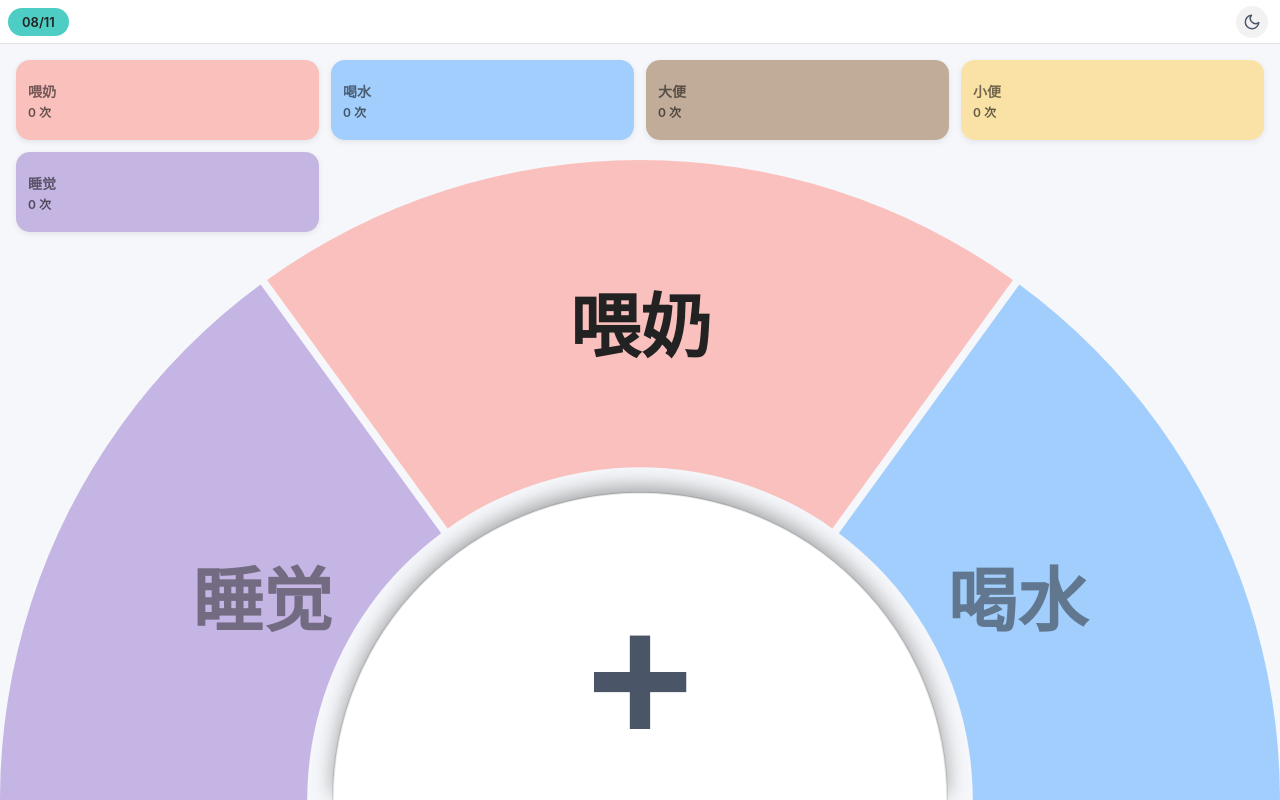
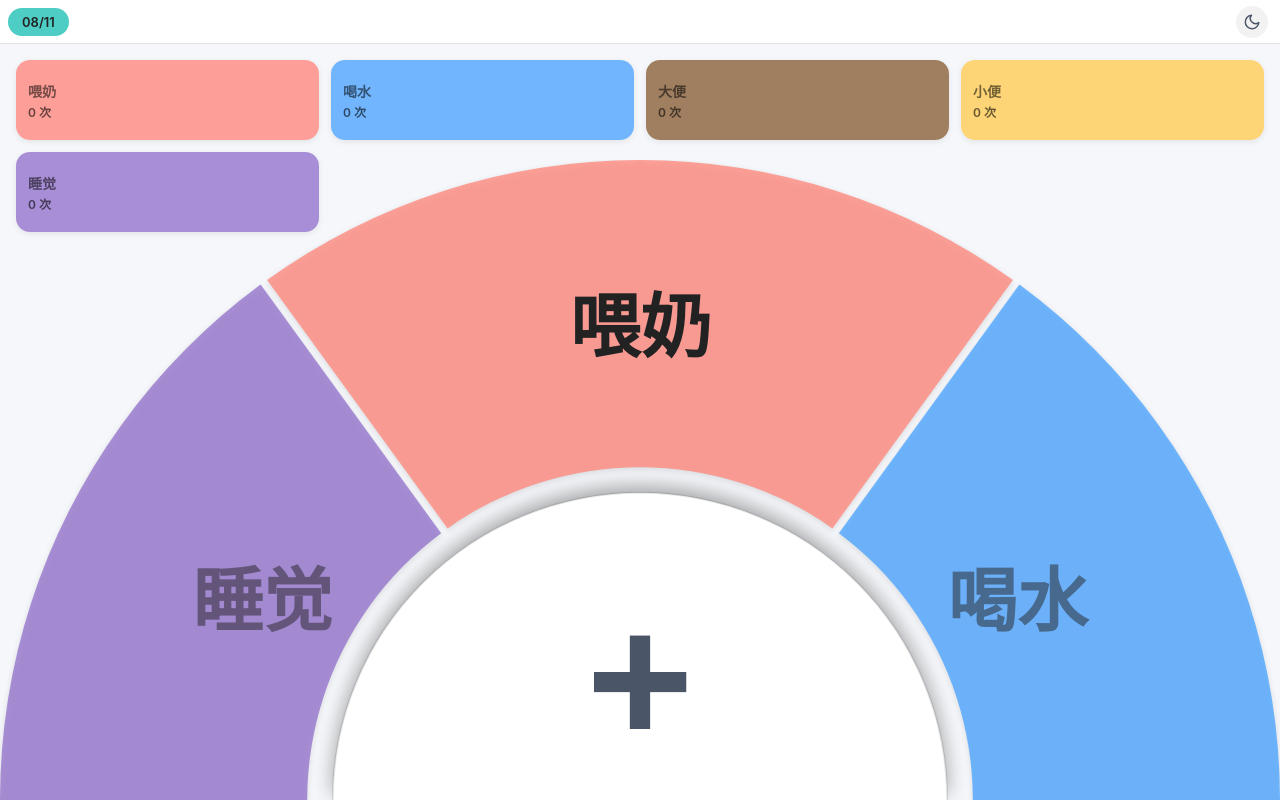
Before and after one commit to Eug620/server-fastify, a website with bundled scripts: page public/index.html in a window 1280 px wide. Built offline with nearby package versions, Linux system fonts and the light colour scheme; files whose address does not match are found by name.

Commit message:
feat(turntable-selection): update

```diff
--- a/public/js/config.js
+++ b/public/js/config.js
@@ -38,6 +38,14 @@ export const AppConfig = {
                 offsetY: -6,
             },
         },
+        sectorStyle: {
+            shadow: {
+                color: 'rgba(0,0,0,0.3)',
+                blur: 8,
+                offsetX: 0,
+                offsetY: 2,
+            },
+        },
     },
     /** 卡片网格配置 */
     grid: {
@@ -57,9 +65,9 @@ export const AppConfig = {
  * @type {Array<{type: string, label: string, color: string, options: Array<{key: string, label: string}>}>}
  */
 export const options = [
-    { type: 'wn', label: '喂奶', color: 'rgba(255,138,128,0.5)', options: [{ key: 'ml', label: 'ml' }] },
-    { type: 'hs', label: '喝水', color: 'rgba(79,165,255,0.5)', options: [{ key: 'ml', label: 'ml' }] },
-    { type: 'db', label: '大便', color: 'rgba(139,98,58,0.5)', options: [{ key: 'img', label: 'img' }] },
-    { type: 'xb', label: '小便', color: 'rgba(255,206,86,0.5)', options: [{ key: 'img', label: 'img' }] },
-    { type: 'sj', label: '睡觉', color: 'rgba(149,117,205,0.5)', options: [{ key: 'h', label: 'h' }] },
+    { type: 'wn', label: '喂奶', color: 'rgba(255,138,128,0.8)', options: [{ key: 'ml', label: 'ml' }] },
+    { type: 'hs', label: '喝水', color: 'rgba(79,165,255,0.8)', options: [{ key: 'ml', label: 'ml' }] },
+    { type: 'db', label: '大便', color: 'rgba(139,98,58,0.8)', options: [{ key: 'img', label: 'img' }] },
+    { type: 'xb', label: '小便', color: 'rgba(255,206,86,0.8)', options: [{ key: 'img', label: 'img' }] },
+    { type: 'sj', label: '睡觉', color: 'rgba(149,117,205,0.8)', options: [{ key: 'h', label: 'h' }] },
 ];
--- a/public/js/turntable.js
+++ b/public/js/turntable.js
@@ -23,10 +23,11 @@ export function createTurntableItems() {
 /**
  * 从 CSS 变量读取主题相关的配置值
  * @description 读取当前主题下的转盘配色变量，使 Canvas 绘制能响应主题切换
- * @returns {Object} 包含按钮、标签等配色配置的对象
+ * @returns {Object} 包含按钮、标签、扇区样式等配色配置的对象
  */
 export function getThemeTurntableConfig() {
     const style = getComputedStyle(document.documentElement);
+    const baseSectorStyle = AppConfig.turntable.sectorStyle;
     return {
         button: {
             ...AppConfig.turntable.button,
@@ -38,6 +39,14 @@ export function getThemeTurntableConfig() {
             ...AppConfig.turntable.label,
             activeColor: style.getPropertyValue('--turntable-label-active').trim() || AppConfig.turntable.label.activeColor,
             inactiveColor: style.getPropertyValue('--turntable-label-inactive').trim() || AppConfig.turntable.label.inactiveColor,
+        },
+        sectorStyle: {
+            shadow: {
+                color: style.getPropertyValue('--turntable-sector-shadow').trim() || baseSectorStyle?.shadow?.color,
+                blur: parseInt(style.getPropertyValue('--turntable-sector-shadow-blur').trim()) || baseSectorStyle?.shadow?.blur,
+                offsetX: parseInt(style.getPropertyValue('--turntable-sector-shadow-offset-x').trim()) || baseSectorStyle?.shadow?.offsetX,
+                offsetY: parseInt(style.getPropertyValue('--turntable-sector-shadow-offset-y').trim()) || baseSectorStyle?.shadow?.offsetY,
+            },
         },
     };
 }
@@ -67,6 +76,7 @@ export function initTurntable() {
         innerRadiusRatio: cfg.innerRadiusRatio,
         label: themeCfg.label,
         button: themeCfg.button,
+        sectorStyle: themeCfg.sectorStyle,
         onRotate: (data) => {
             console.debug('转盘旋转:', data.direction, '当前:', data.currentItem?.label);
         },
--- a/public/themes/dark.css
+++ b/public/themes/dark.css
@@ -63,4 +63,8 @@
     --turntable-btn-font: #7d7d7f;
     --turntable-label-active: rgba(255, 255, 255, 1);
     --turntable-label-inactive: rgba(255, 255, 255, 0.5);
+    --turntable-sector-shadow: rgba(0, 0, 0, 0.3);
+    --turntable-sector-shadow-blur: 8;
+    --turntable-sector-shadow-offset-x: 0;
+    --turntable-sector-shadow-offset-y: 2;
 }
--- a/public/themes/light.css
+++ b/public/themes/light.css
@@ -63,4 +63,8 @@ html[data-theme="light"] {
     --turntable-btn-font: #4a5568;
     --turntable-label-active: rgba(34, 34, 34, 1);
     --turntable-label-inactive: rgba(34, 34, 34, 0.5);
+    --turntable-sector-shadow: rgba(0, 0, 0, 0.15);
+    --turntable-sector-shadow-blur: 6;
+    --turntable-sector-shadow-offset-x: 0;
+    --turntable-sector-shadow-offset-y: 2;
 }
--- a/public/turntable-selection.mjs
+++ b/public/turntable-selection.mjs
@@ -1,4 +1,4 @@
-// turntable-selection v1.0.0
+// turntable-selection v1.1.13
 // A turntable selection library
 
 // src/constants.ts
@@ -28,6 +28,16 @@ var DEFAULT_LABEL_CONFIG = {
   fontSizeRatio: 0.11,
   activeColor: "rgba(255, 255, 255, 1)",
   inactiveColor: "rgba(255, 255, 255, 0.5)"
+};
+var DEFAULT_SECTOR_SHADOW = {
+  color: "rgba(0, 0, 0, 0.3)",
+  blur: 8,
+  offsetX: 0,
+  offsetY: 2
+};
+var DEFAULT_SECTOR_BORDER = {
+  color: "rgba(255, 255, 255, 0.5)",
+  width: 1
 };
 var BASE_DEFAULTS = {
   /** 旋转动画时长 (ms) */
@@ -68,6 +78,10 @@ function resolveDefaults(options) {
       borderWidth: options.button?.borderWidth ?? DEFAULT_BUTTON_CONFIG.borderWidth,
       shadow: options.button?.shadow ? { ...DEFAULT_BUTTON_CONFIG.shadow, ...options.button.shadow } : { ...DEFAULT_BUTTON_CONFIG.shadow },
       hitTolerance: options.button?.hitTolerance ?? DEFAULT_BUTTON_CONFIG.hitTolerance
+    },
+    sectorStyleConfig: {
+      shadow: options.sectorStyle?.shadow ? { ...DEFAULT_SECTOR_SHADOW, ...options.sectorStyle.shadow } : void 0,
+      border: options.sectorStyle?.border ? { ...DEFAULT_SECTOR_BORDER, ...options.sectorStyle.border } : void 0
     }
   };
 }
@@ -141,7 +155,7 @@ function drawSemicircleButton(ctx, state, btnConf) {
   ctx.fillStyle = btnConf.fontColor;
   ctx.fillText(btnConf.text, cx, cy - br * 0.35);
 }
-function drawTurntable(ctx, canvas, state, items, highlightIndex, labelConf, btnConf, sectorGap, innerRatio) {
+function drawTurntable(ctx, canvas, state, items, highlightIndex, labelConf, btnConf, sectorGap, innerRatio, sectorStyle) {
   ctx.clearRect(0, 0, canvas.width, canvas.height);
   if (items.length === 0) {
     drawSemicircleButton(ctx, state, btnConf);
@@ -154,8 +168,21 @@ function drawTurntable(ctx, canvas, state, items, highlightIndex, labelConf, btn
     const start = (i - 0.5) * sectorAngle - HALF_PI + state.rotation;
     const end = start + sectorAngle;
     drawSectorArc(ctx, state.centerX, state.centerY, state.radius, start, end, innerR, sectorGap);
+    ctx.save();
+    if (sectorStyle?.shadow) {
+      ctx.shadowColor = sectorStyle.shadow.color;
+      ctx.shadowBlur = sectorStyle.shadow.blur;
+      ctx.shadowOffsetX = sectorStyle.shadow.offsetX ?? 0;
+      ctx.shadowOffsetY = sectorStyle.shadow.offsetY ?? 0;
+    }
     ctx.fillStyle = items[i].color;
     ctx.fill();
+    ctx.restore();
+    if (sectorStyle?.border) {
+      ctx.lineWidth = sectorStyle.border.width;
+      ctx.strokeStyle = sectorStyle.border.color;
+      ctx.stroke();
+    }
     drawSectorLabel(ctx, start, items[i].label, i === highlightIndex, state, sectorCount, labelConf);
   }
   drawSemicircleButton(ctx, state, btnConf);
@@ -339,6 +366,7 @@ var TurntableSelection = class {
     this.innerRadiusRatio = resolved.innerRadiusRatio;
     this.labelConfig = resolved.labelConfig;
     this.buttonConfig = resolved.buttonConfig;
+    this.sectorStyleConfig = resolved.sectorStyleConfig;
     this.state = {
       centerX: 0,
       centerY: 0,
@@ -566,7 +594,7 @@ var TurntableSelection = class {
       this.state.animating = true;
       requestAnimationFrame(this.animationTick);
     }
-    Math.PI * 2 / this.items.length;
+    const sectorAngle = Math.PI * 2 / this.items.length;
     const direction = delta > 0 ? "clockwise" : "counter-clockwise";
     const activeIdx = this.getCurrentIndex();
     this.emitRotate({
@@ -637,7 +665,8 @@ var TurntableSelection = class {
       this.labelConfig,
       this.buttonConfig,
       this.sectorGap,
-      this.innerRadiusRatio
+      this.innerRadiusRatio,
+      this.sectorStyleConfig
     );
   }
   // ── 状态查询 ──────────────────────────────────────────────
@@ -684,9 +713,10 @@ var TurntableSelection = class {
   }
 };
 var index_default = TurntableSelection;
+export {
+  TurntableSelection,
+  index_default as default
+};
 
 // Generated by tsup
-
-export { TurntableSelection, index_default as default };
 //# sourceMappingURL=index.mjs.map
-//# sourceMappingURL=index.mjs.map
```
